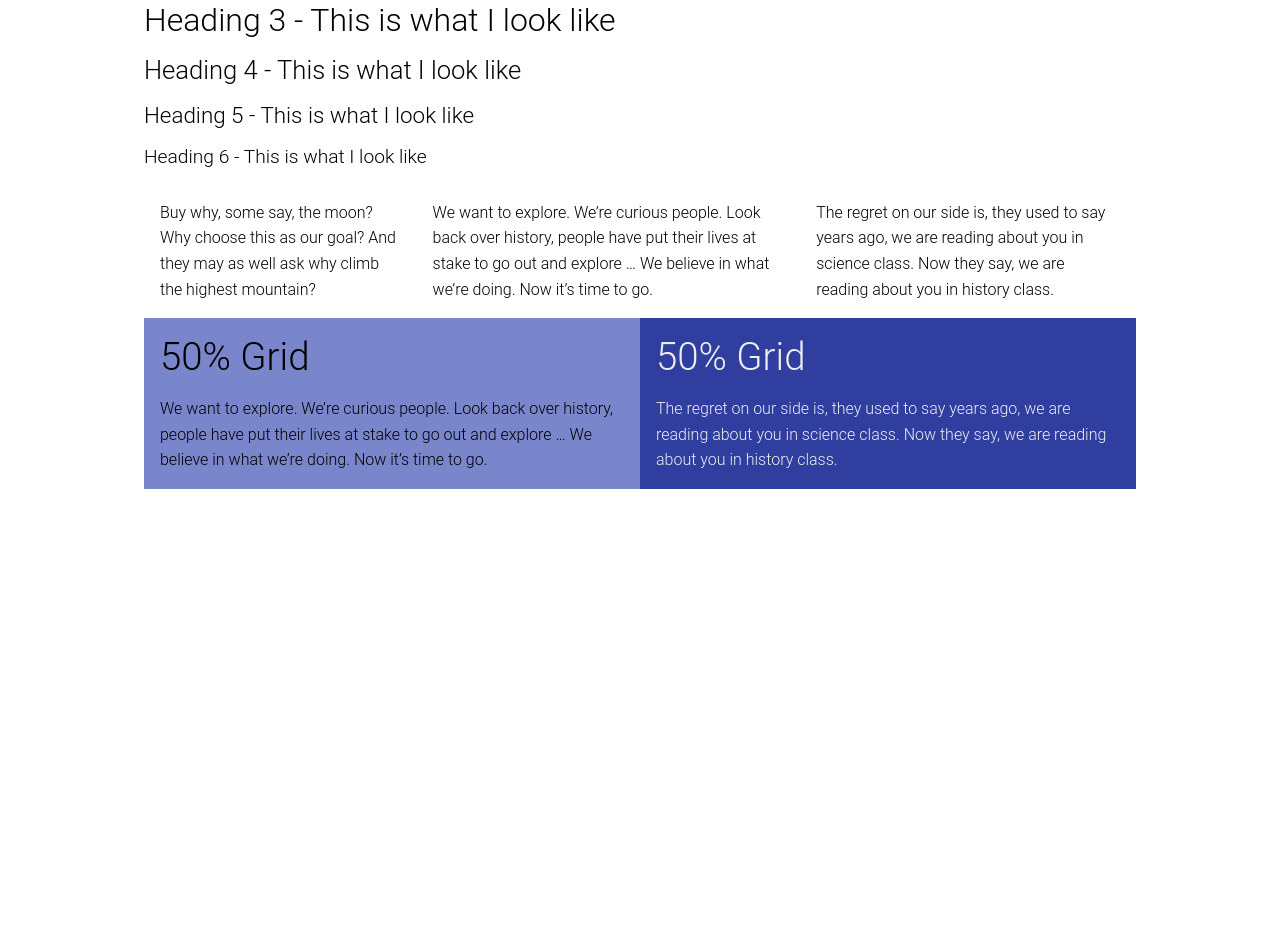
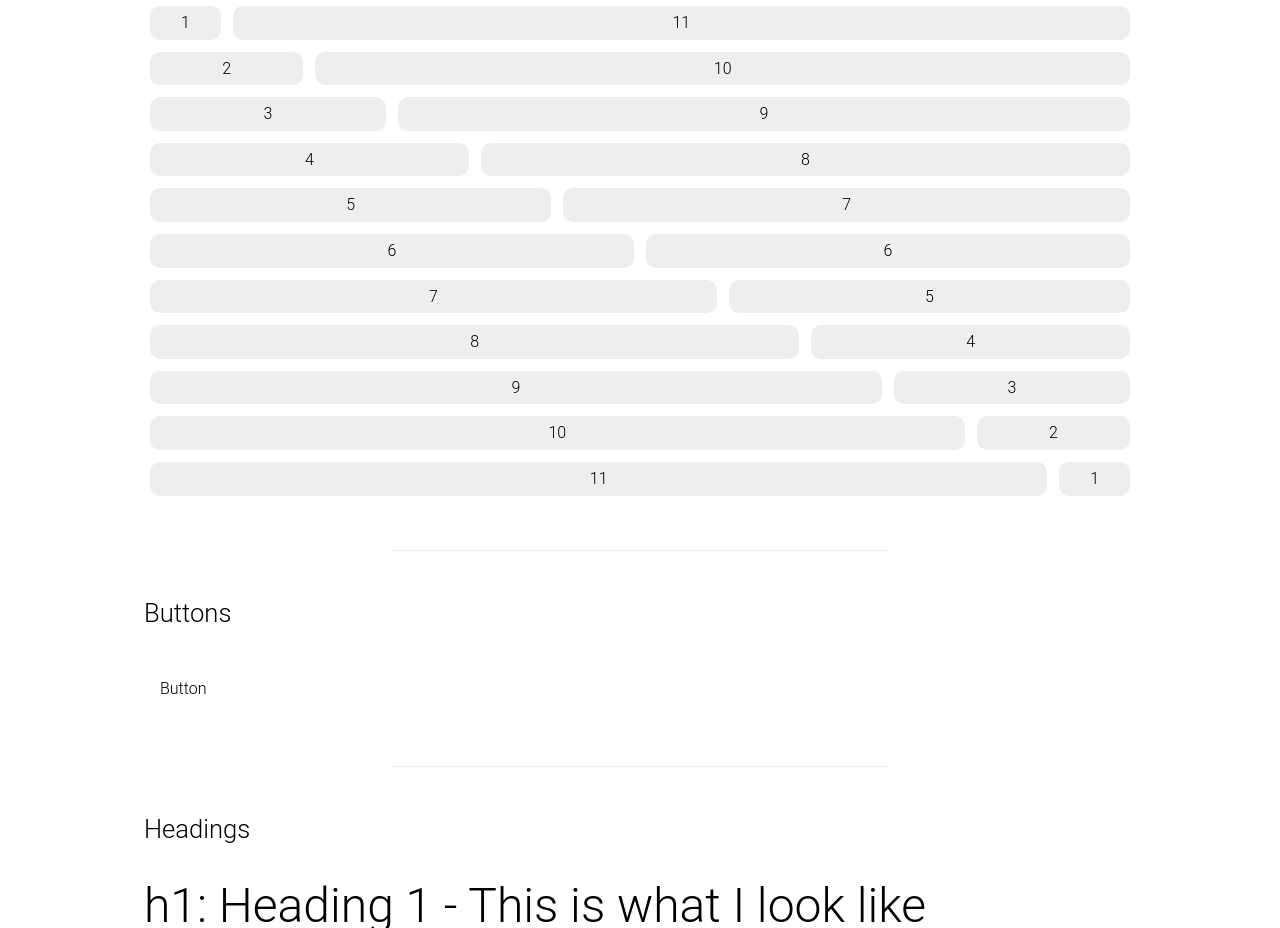
Before and after one commit to wwwillchen/goodwill, a website: page docs/index.html in a window 1280 px wide. Shown: the part 709-1637 px from the top of the page. Before the commit the page ends 1206 px from the top, so only its background shows below. Drawn offline with Linux system fonts and the light colour scheme.

Commit message:
implement grid

```diff
--- a/docs/index.html
+++ b/docs/index.html
@@ -18,32 +18,58 @@
           <div class="navbar__right">
             <a href="http://github.com/willchen90" class="button button--subtle"> Github Repo </a>
             <a href="http://github.com/willchen90" class="button button--subtle"> Author </a>
-            <!--<ul>
-              <li> Github Repo </li>
-              <li> Author </li>
-            </ul>-->
+          </div>
+        </nav>
+        <div class="hero-header">
+          <h1 class="align-center font-primary-darker"> Good Will CSS </h1>
+          <h5 class="align-center font-gray"> An experimental CSS framework </h5>
+        </div>
+        <div class="docs-section">
+          <h4 class="docs-header">Intro</h4>
+          Design goals:
+          <ul>
+            <li>BEM naming convention</li>
+            <li>Flexbox</li>
+            <li>Support modern browsers (IE11 + Edge)</li>
+          </ul>
+        </div>
+        <div class="docs-section">
+          <h4 class="docs-header">Grid</h4>
+          <ul>
+            <li>Simple responsive behavior</li>
+            <li>Supports short-hands</li>
+          </ul>
+          <div class="columns example-columns">
+            <div class="one column"><p>1</p></div><div class="eleven column"><p>11</p></div>
+            <div class="two column"><p>2</p></div><div class="ten column"><p>10</p></div>
+            <div class="three column"><p>3</p></div><div class="nine column"><p>9</p></div>
+            <div class="four column"><p>4</p></div><div class="eight column"><p>8</p></div>
+            <div class="five column"><p>5</p></div><div class="seven column"><p>7</p></div>
+            <div class="six column"><p>6</p></div><div class="six column"><p>6</p></div>
+            <div class="seven column"><p>7</p></div><div class="five column"><p>5</p></div>
+            <div class="eight column"><p>8</p></div><div class="four column"><p>4</p></div>
+            <div class="nine column"><p>9</p></div><div class="three column"><p>3</p></div>
+            <div class="ten column"><p>10</p></div><div class="two column"><p>2</p></div>
+            <div class="eleven column"><p>11</p></div><div class="one column"><p>1</p></div>
 
           </div>
-        </nav>
-        <h1 class="align-center font-primary-darker"> Good Will CSS </h1>
-        <h5 class="align-center font-gray"> An experimental CSS framework </h5>
-
+        </div>
         <div class="docs-section">
-          <h4 class="docs-header">Intro<h4>
-          <ul>Design goals:
-            <li>BEM naming convention</li>
-            <li>BEM naming convention</li>
-          </ul>
+          <h4 class="docs-header">Buttons</h4>
+          <div class="button">Button</div>
+        </div>
+        <div class="docs-section">
+          <h4 class="docs-header">Headings</h4>
+          <h1>h1: Heading 1 - This is what I look like</h1>
+          <h2>h2: Heading 2 - This is what I look like</h2>
+          <h3>h3: Heading 3 - This is what I look like</h3>
+          <h4>h4: Heading 4 - This is what I look like</h4>
+          <h5>h5: Heading 5 - This is what I look like</h5>
+          <h6>h6: Heading 6 - This is what I look like</h6>
         </div>
         <div class="docs-section">
           <p>Hello world! This is HTML5 Boilerplate.</p>
 
-          <h1>Heading 1 - This is what I look like</h1>
-          <h2>Heading 2 - This is what I look like</h2>
-          <h3>Heading 3 - This is what I look like</h3>
-          <h4>Heading 4 - This is what I look like</h4>
-          <h5>Heading 5 - This is what I look like</h5>
-          <h6>Heading 6 - This is what I look like</h6>
 
           <div class="columns">
             <div class="column">
--- a/styles/components/_docs.scss
+++ /dev/null
@@ -1,9 +0,0 @@
-.docs-section {
-  margin-top: 3rem;
-  padding-top: 3rem;
-  border-top: 1px solid $gray-lighter;
-}
-
-.docs-header {
-  color: font-gray;
-}
--- a/styles/components/_grid.scss
+++ b/styles/components/_grid.scss
@@ -2,11 +2,24 @@
   .columns {
     display: flex;
     flex-flow: row;
+    flex-wrap: wrap;
   }
 
   .column {
     flex: 1 1 auto;
     padding: $gutter;
+
+    &.one { width: (100% * 1/12); flex: none; }
+    &.two { width: (100% * 2/12); flex: none; }
+    &.three { width: (100% * 3/12); flex: none; }
+    &.four { width: (100% * 4/12); flex: none; }
+    &.five { width: (100% * 5/12); flex: none; }
+    &.six { width: (100% * 6/12); flex: none; }
+    &.seven { width: (100% * 7/12); flex: none; }
+    &.eight { width: (100% * 8/12); flex: none; }
+    &.nine { width: (100% * 9/12); flex: none; }
+    &.ten { width: (100% * 10/12); flex: none; }
+    &.eleven { width: (100% * 11/12); flex: none; }
   }
 
   .column.one-half {
--- /dev/null
+++ b/styles/components/_hero.scss
@@ -0,0 +1,3 @@
+.hero-header {
+  margin-top: 2rem;
+}
--- /dev/null
+++ b/styles/components/docs/_docs.scss
@@ -0,0 +1,22 @@
+.docs-section {
+  margin-top: 3rem;
+  padding-top: 3rem;
+  position: relative;
+  // border-top: 1px solid $gray-lighter;
+}
+
+.docs-section::before {
+  content: '';
+  width: 50%;
+  border-top: 1px solid $gray-lighter;
+  position: absolute;
+  top: 0;
+  margin: auto;
+  left: 0;
+  right: 0;
+}
+
+.docs-header {
+  color: font-gray;
+  margin-bottom: 2rem;
+}
--- /dev/null
+++ b/styles/components/docs/_example.scss
@@ -0,0 +1,11 @@
+.example-columns .column {
+  padding: 4px;
+}
+
+.example-columns p {
+  @extend .bg-gray-lighter;
+  border-radius: 10px;
+  text-align: center;
+  padding: 4px;
+  margin: 2px;
+}
--- a/styles/goodwill.scss
+++ b/styles/goodwill.scss
@@ -14,6 +14,8 @@
 @import "components/swag-line";
 @import "components/navbar";
 @import "components/button";
-@import "components/docs";
+@import "components/hero";
+@import "components/docs/docs";
+@import "components/docs/example";
 
 @import "overrides/utilities";
```
Also changed, not shown: dist/goodwill.css.
